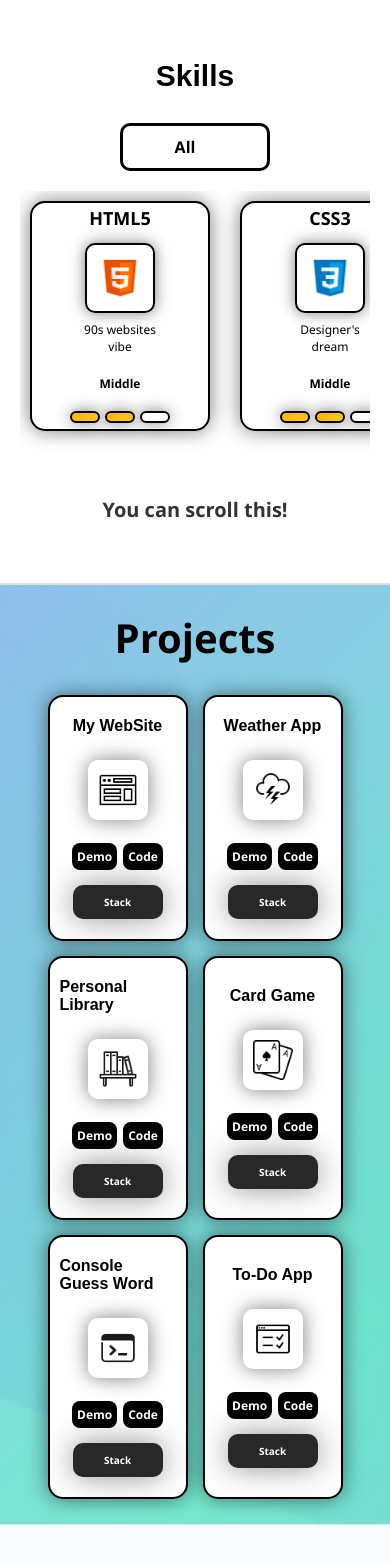
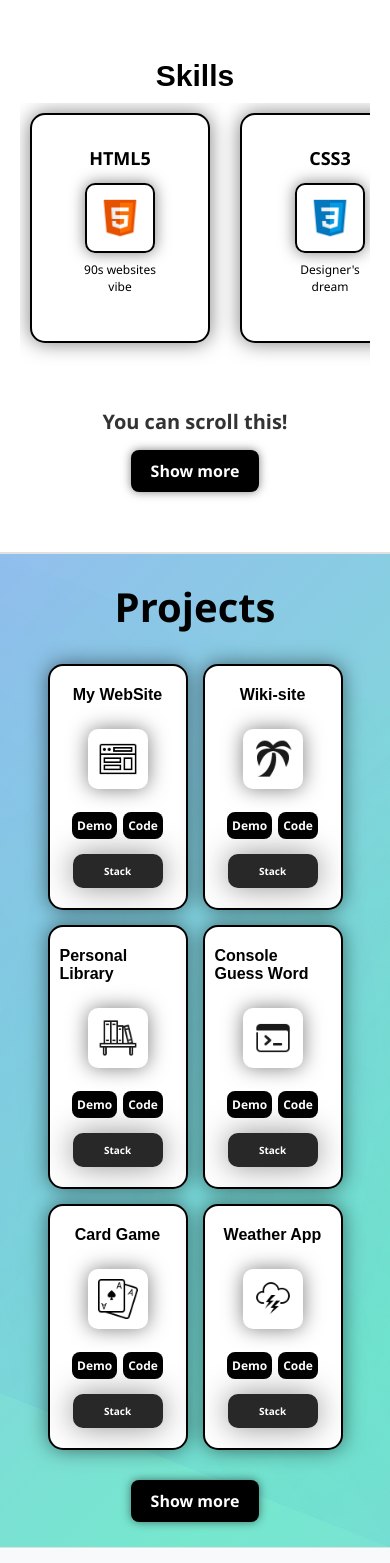
Before and after one commit to everidiy/Site-About-Me, a React (Vite) app: page / in a window 390 px wide. Shown: the part 1580-3143 px from the top of the page. Built offline with nearby package versions, Linux system fonts and the light colour scheme.

Commit message:
fix 05.01.26 website 3.4

```diff
--- a/src/components/Projects.jsx
+++ b/src/components/Projects.jsx
@@ -17,6 +17,7 @@ export default function Projects() {
 
 function Container() {
     const { t } = useLang()
+    const [hide, setHide] = useState(false)
 
     const dataProjects = [
     {
@@ -25,15 +26,15 @@ function Container() {
         img: "/site.png",
         demo: 'https://everidiy.vercel.app/',
         code: 'https://github.com/everidiy/Site-About-Me',
-        techologies: 'HTML, CSS, JavaScript, React, React Router, JSON, API'
+        techologies: 'React, JavaScript, CSS, React Router, JSON, API'
     },
     {
         id: 2,
-        name: t('projects.items.weather.name'),
-        img: "/weather.png",
-        demo: 'https://weather-app-on-react-lovat.vercel.app/',
-        code: 'https://github.com/everidiy/Weather-App-On-React',
-        techologies: 'HTML, CSS, JavaScript, React, Typescript, API'
+        name: t('projects.items.zinland.name'),
+        img: "/wiki.png",
+        demo: 'https://zinland-wiki-site.vercel.app/',
+        code: 'https://github.com/everidiy/Zinland-Wiki-Site',
+        techologies: 'React, JavaScript, CSS, React Router, JSON'
     },
     {
         id: 3,
@@ -41,10 +42,18 @@ function Container() {
         img: "/library.png",
         demo: '$',
         code: 'https://github.com/wtdear/PersonalLibrary_BooksGamesFilms',
-        techologies: 'HTML, CSS, JavaScript, React'
+        techologies: 'React, JavaScript, CSS, Python'
     },
     {
         id: 4,
+        name: t('projects.items.consolegame.name'),
+        img: "/console.png",
+        demo: 'https://disk.yandex.ru/d/WsK8v-vyfZsD0w',
+        code: 'https://github.com/everidiy/Zinland-Island-Guess-A-Word',
+        techologies: 'C#'
+    },
+    {
+        id: 5,
         name: t('projects.items.cardgame.name'),
         img: "/cards.png",
         demo: '%',
@@ -52,28 +61,30 @@ function Container() {
         techologies: 'HTML, CSS, JavaScript'
     },
     {
-        id: 5,
-        name: t('projects.items.consolegame.name'),
-        img: "/console.png",
-        demo: 'https://disk.yandex.ru/d/WsK8v-vyfZsD0w',
-        code: 'https://github.com/everidiy/Zinland-Island-Guess-A-Word',
-        techologies: 'C#'
+        id: 6,
+        name: t('projects.items.weather.name'),
+        img: "/weather.png",
+        demo: 'https://weather-app-on-react-lovat.vercel.app/',
+        code: 'https://github.com/everidiy/Weather-App-On-React',
+        techologies: 'React, Typescript, CSS, API'
     },
     {
-        id: 6,
+        id: 7,
         name: t('projects.items.todo.name'),
         img: "/todo.png",
         demo: 'https://your-daily-tasks.vercel.app/',
         code: 'https://github.com/everidiy/Daily-Tasks-App',
-        techologies: 'HTML, CSS, JavaScript, React'
+        techologies: 'React, JavaScript, CSS,'
     },
     ]
+
+    const visibleProjects = hide ? dataProjects : dataProjects.slice(0, 6);
 
     return (
         <>
             <div className="container-projects">
-            {dataProjects.map(project => {
-                return <Card
+                {visibleProjects.map(project => (
+                    <Card
                         key={project.id}
                         name={project.name}
                         img={project.img}
@@ -81,8 +92,16 @@ function Container() {
                         code={project.code}
                         techologies={project.techologies}
                     />
-            })}
+                ))}
             </div>
+
+            {dataProjects.length > 6 && (
+                <div className="projects-toggle">
+                    <button onClick={() => setHide(prev => !prev)}>
+                        {hide ? t('projects.hide') : t('projects.showmore')}
+                    </button>
+                </div>
+            )}
         </>
     )
 }
--- a/src/components/Skills.jsx
+++ b/src/components/Skills.jsx
@@ -4,6 +4,7 @@ import '../styles/skills.css';
 
 export default function Skills() {
     const { t } = useLang()
+    const [showAll, setShowAll] = useState(false);
 
     const dataSkills = [
     {
@@ -11,112 +12,96 @@ export default function Skills() {
         name: t('skills.items.html5.name'),
         img: "/html.png",
         text: t('skills.items.html5.quote'),
-        stage: t('skills.levels.middle')
     },
     {
         id: 2,
         name: t('skills.items.css3.name'),
         img: "/css.png",
         text: t('skills.items.css3.quote'),
-        stage: t('skills.levels.middle')
     },
     {
         id: 3,
         name: t('skills.items.javascript.name'),
         img: "/js.png",
         text: t('skills.items.javascript.quote'),
-        stage: t('skills.levels.middle')
     },
     {
         id: 4,
         name: t('skills.items.react.name'),
         img: "/react.png",
         text: t('skills.items.react.quote'),
-        stage: t('skills.levels.middle')
     },
     {
         id: 5,
         name: t('skills.items.api.name'),
         img: "/api.png",
         text: t('skills.items.api.quote'),
-        stage: t('skills.levels.basic')
     },
     {
         id: 6,
         name: t('skills.items.go.name'),
         img: "/go.png",
         text: t('skills.items.go.quote'),
-        stage: t('skills.levels.basic')
     },
     {
         id: 7,
         name: t('skills.items.vercel.name'),
         img: "/vercel.jpg",
         text: t('skills.items.vercel.quote'),
-        stage: t('skills.levels.basic')
     },
     {
         id: 8,
         name: t('skills.items.github.name'),
         img: "/github.png",
         text: t('skills.items.github.quote'),
-        stage: t('skills.levels.middle')
     },
     {
         id: 9,
         name: t('skills.items.typescript.name'),
         img: "/typescript.png",
         text: t('skills.items.typescript.quote'),
-        stage: t('skills.levels.basic')
     },
     {
         id: 10,
         name: t('skills.items.cs.name'),
         img: "/cs.webp",
         text: t('skills.items.cs.quote'),
-        stage: t('skills.levels.basic')
     },
     {
         id: 11,
         name: t('skills.items.vite.name'),
         img: "/vite.png",
         text: t('skills.items.vite.quote'),
-        stage: t('skills.levels.basic')
     },
     {
         id: 12,
         name: t('skills.items.sql.name'),
         img: "/sql.png",
         text: t('skills.items.sql.quote'),
-        stage: t('skills.levels.basic')
     },
     {
         id: 13,
         name: t('skills.items.react_router.name'),
         img: "/react-router.webp",
         text: t('skills.items.react_router.quote'),
-        stage: t('skills.levels.basic')
     },
     {
         id: 14,
         name: t('skills.items.npm.name'),
         img: "/npm.png",
         text: t('skills.items.npm.quote'),
-        stage: t('skills.levels.basic')
     },
     {
         id: 15,
         name: t('skills.items.git.name'),
         img: "/git.png",
         text: t('skills.items.git.quote'),
-        stage: t('skills.levels.basic')
     },
     {
         id: 16,
         name: t('skills.items.json.name'),
         img: "/json.png",
         text: t('skills.items.json.quote'),
-        stage: t('skills.levels.basic')
     },
     ]
 
@@ -138,24 +123,14 @@ export default function Skills() {
         return true;
     });
 
+    const visibleSkills = showAll ? filteredSkills : filteredSkills.slice(0, 8);
+
     return (
         <section id="skills">
         <section id='learn'>
         <div className='skills'>
             <h1 className='title'>{t('skills.title')}</h1>
-            <select
-            className='findStage'
-            name="findStage"
-            id="findStage"
-            value={selectedStage}
-            onChange={handleSelectedChange}
-            >
-                <option value="All">{t("skills.levels.all")}</option>
-                <option value="Basic">{t("skills.levels.basic")}</option>
-                <option value="Middle">{t("skills.levels.middle")}</option>
-                <option value="Pro">{t("skills.levels.pro")}</option>
-            </select>
-            <Slider filteredSkills={filteredSkills} isMobile={isMobile} setIsMobile={setIsMobile}/>
+            <Slider filteredSkills={visibleSkills} isMobile={isMobile} setIsMobile={setIsMobile}/>
             <div style={{
                 textAlign: 'center',
                 marginTop: '10px',
@@ -164,6 +139,16 @@ export default function Skills() {
                 fontWeight: 'bold',
             }}>
                 {isMobile ? (t('skills.clue')) : ('')}
+
+                {filteredSkills.length > 8 && (
+                    <div style={{ textAlign: 'center', marginTop: '10px' }}>
+                        <button className='skillsHideBtn'
+                        onClick={() => setShowAll(prev => !prev)}
+                        >
+                        {showAll ? t('skills.hide') : t('skills.showmore')}
+                        </button>
+                    </div>
+                )}
         </div>
         </div>
         </section>
@@ -237,71 +222,9 @@ function Slider({ filteredSkills, isMobile, setIsMobile }) {
     )
 }
 
-function Card({ name, img, text, stage }) {
+function Card({ name, img, text }) {
     const { t } = useLang()
-    const dataStage = {
-        styleStageBasic: 'linear-gradient(135deg, #43A047, #66BB6A)',
-        styleStageMiddle: 'linear-gradient(135deg, #FFB300, #FFCA28)',
-        styleStagePro: 'linear-gradient(135deg, #E53935, #EF5350)',
-    };
 
-    const renderStage = () => {
-        switch(stage) {
-            case 'Basic':
-            case t('skills.levels.basic'):
-                return (
-                    <div className="stage">
-                        <div
-                            className='stageBlock'
-                            style={{ background: dataStage.styleStageBasic }}
-                        />
-                        <div className='stageBlock'/>
-                        <div className='stageBlock'/>
-                    </div>
-                );
-            case 'Middle':
-            case t('skills.levels.middle'):
-                return (
-                    <div className="stage">
-                        <div
-                            className='stageBlock'
-                            style={{ background: dataStage.styleStageMiddle }}
-                        />
-                        <div
-                            className='stageBlock'
-                            style={{ background: dataStage.styleStageMiddle }}
-                        />
-                        <div className='stageBlock'/>
-                    </div>
-                );
-            case 'Pro':
-            case t('skills.levels.pro'):
-                return (
-                    <div className="stage">
-                        <div
-                            className='stageBlock'
-                            style={{ background: dataStage.styleStagePro }}
-                        />
-                        <div
-                            className='stageBlock'
-                            style={{ background: dataStage.styleStagePro }}
-                        />
-                        <div
-                            className='stageBlock'
-                            style={{ background: dataStage.styleStagePro }}
-                        />
-                    </div>
-                );
-            default:
-                return (
-                    <div className="stage">
-                        <div className='stageBlock'/>
-                        <div className='stageBlock'/>
-                        <div className='stageBlock'/>
-                    </div>
-                );
-        }
-}
     return (
         <>
             <div className='card'>
@@ -309,8 +232,6 @@ function Card({ name, img, text, stage }) {
                 <img src={img} alt={name} />
                 <p className='textBlock'>{text}</p>
                 <div className='stageOfSkill'>
-                    <p>{stage}</p>
-                    {renderStage()}
                 </div>
             </div>
         </>
--- a/src/contexts/jsons/en.json
+++ b/src/contexts/jsons/en.json
@@ -112,7 +112,9 @@
                 "level": "basic"
             }
         },
-        "clue": "You can scroll this!"
+        "clue": "You can scroll this!",
+        "hide": "Hide",
+        "showmore": "Show more"
     },
     "projects": {
         "title": "Projects",
@@ -137,8 +139,13 @@
             },
             "biosite": {
             "name": "My WebSite"
+            },
+            "zinland": {
+            "name": "Wiki-site"
             }
-        }
+        },
+        "hide": "Hide",
+        "showmore": "Show more"
     },
     "connection": {
         "title": "I'm always available for communication!",
--- a/src/contexts/jsons/ru.json
+++ b/src/contexts/jsons/ru.json
@@ -111,7 +111,9 @@
                 "level": "basic"
             }
         },
-        "clue": "Это можно скроллить"
+        "clue": "Это можно скроллить",
+        "hide": "Скрыть",
+        "showmore": "Показать больше"
     },
     "projects": {
         "title": "Проекты",
@@ -123,21 +125,26 @@
             "name": "To-Do приложение"
             },
             "weather": {
-            "name": "Погодное приложение"
+            "name": "Погода"
             },
             "library": {
-            "name": "Персональная библиотека"
+            "name": "Твоя библиотека"
             },
             "cardgame": {
             "name": "Карточная игра"
             },
-            "shoplist": {
-            "name": "Список покупок"
+            "consolegame": {
+            "name": "Консольная игра"
             },
             "biosite": {
             "name": "Био-сайт"
+            },
+            "zinland": {
+            "name": "Вики-сайт"
             }
-        }
+        },
+        "hide": "Скрыть",
+        "showmore": "Показать больше"
     },
     "connection": {
         "title": "Я всегда доступен для общения!",
--- a/src/styles/projects.css
+++ b/src/styles/projects.css
@@ -7,6 +7,27 @@
     font-size: 40px;
     position: relative;
     z-index: 3;
+}
+
+.projects-toggle {
+    display: flex;
+    justify-content: center;
+    margin-top: 30px;
+    cursor: pointer;
+    position: relative;
+    z-index: 10;
+}
+
+.projects-toggle button {
+    background-color: var(--accent-color);
+    color: var(--bg-primary);
+    box-shadow: 0px 0px 10px var(--shadow-color);
+    padding: 10px 20px;
+    font-size: 16px;
+    font-weight: bold;
+    cursor: pointer;
+    border-radius: 8px;
+    border: none;
 }
 
 .projects {
--- a/src/styles/skills.css
+++ b/src/styles/skills.css
@@ -7,6 +7,18 @@
     display: flex;
     justify-content: center;
     margin-bottom: 10px;
+}
+
+.skillsHideBtn {
+    background-color: var(--accent-color);
+    color: var(--bg-primary);
+    box-shadow: 0px 0px 10px var(--shadow-color);
+    padding: 10px 20px;
+    font-size: 16px;
+    font-weight: bold;
+    cursor: pointer;
+    border-radius: 8px;
+    border: none;
 }
 
 .findStage {
@@ -103,8 +115,8 @@
 }
 
 .card {
-    width: 300px;
-    height: 470px;
+    width: 250px;
+    height: 350px;
     border: 2px solid var(--accent-color);
     border-radius: 15px;
     padding: 20px 10px;
@@ -182,15 +194,16 @@
 @media (min-width: 2000px) {
     .skills {
         padding: 100px 200px;
-        min-height: 150vh;
+        min-height: 50vh;
     }
 
     .slider-container {
-        height: 650px;
+        height: 50px;
     }
 
     .flex-container {
-        min-height: 1800px;
+        min-height: 500px;
+        width: 75%;
     }
 
     .flex-track {
@@ -198,7 +211,7 @@
     }
 
     .card {
-        width: 300px;
+        width: 250px;
     }
 
     .card img {
@@ -225,6 +238,7 @@
 
     .flex-container {
         min-height: 550px;
+        width: 70%;
     }
 
     .flex-track {
```
Also changed, not shown: public/wiki.png (added). Lines whose indentation alone changed are shown as unchanged.
